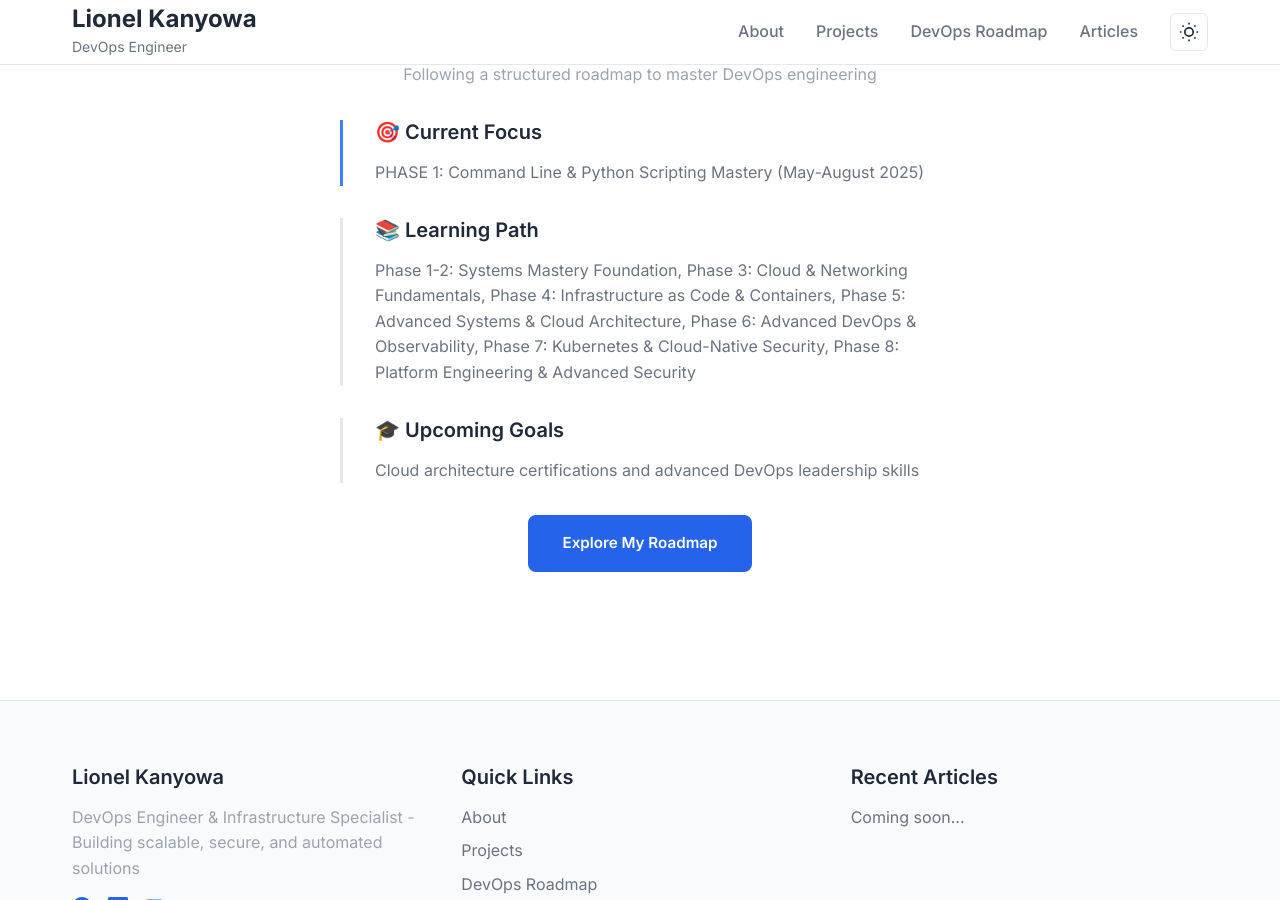
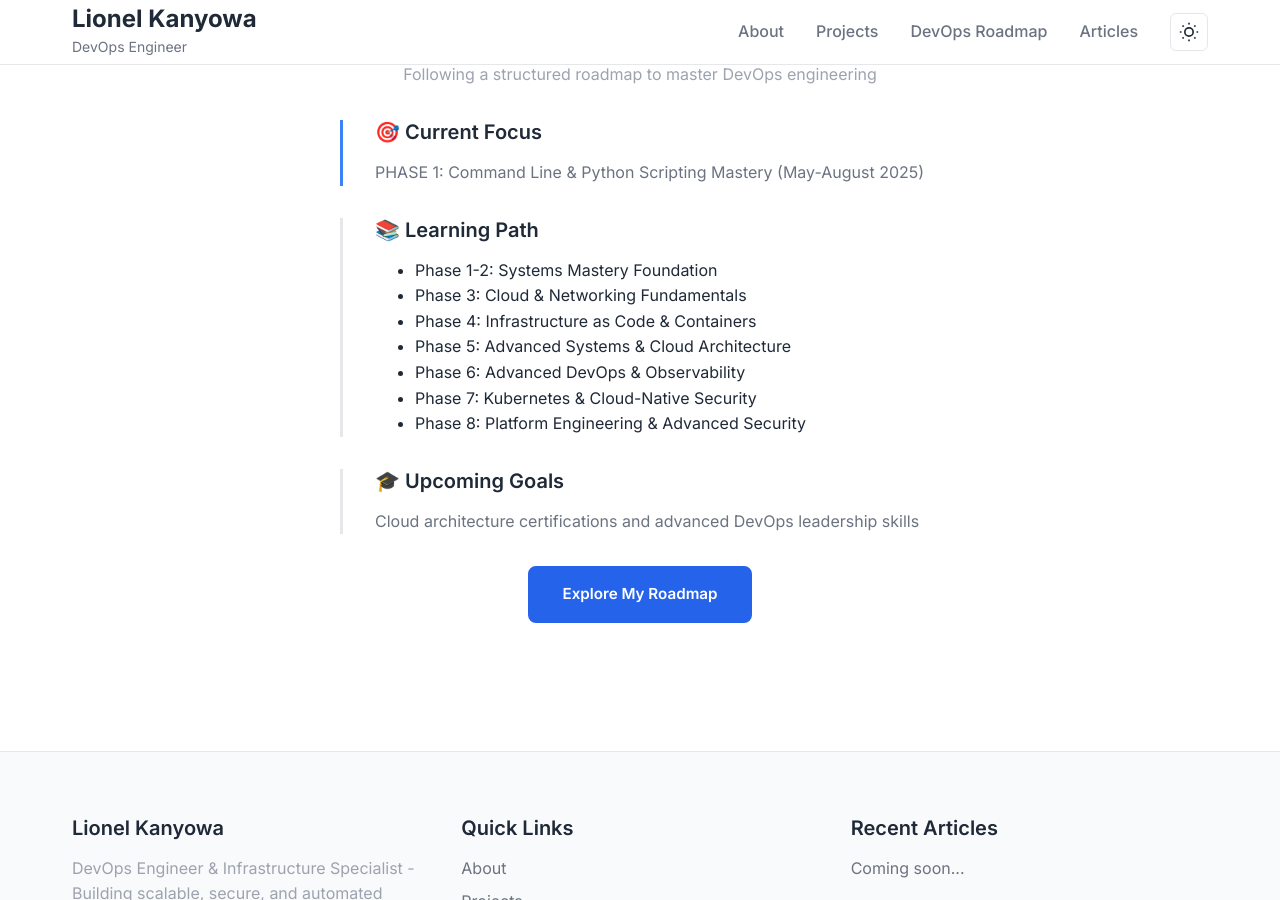
Before and after one commit to lionelkanyowa/lionelkanyowa.github.io, a Jekyll site: the page built from index.html, in a window 1280 px wide and 900 px high, scrolled down 2451 px. Built offline with Jekyll 4.4.1, drawn with Linux system fonts in a browser that asks for light colours.

Commit message:
chore: updated index.html to change content on the'My DevOps' section

```diff
--- a/index.html
+++ b/index.html
@@ -111,9 +111,16 @@ title: Home
 
       <div style="border-left: 3px solid var(--border-color); padding-left: 2rem; margin-bottom: 2rem;">
         <h4 style="margin-bottom: 0.5rem;">📚 Learning Path</h4>
-        <p>Phase 1-2: Systems Mastery Foundation, Phase 3: Cloud & Networking Fundamentals, Phase 4: Infrastructure as
-          Code & Containers, Phase 5: Advanced Systems & Cloud Architecture, Phase 6: Advanced DevOps & Observability,
-          Phase 7: Kubernetes & Cloud-Native Security, Phase 8: Platform Engineering & Advanced Security</p>
+        <ul>
+          <li>Phase 1-2: Systems Mastery Foundation</li>
+          <li>Phase 3: Cloud & Networking Fundamentals</li>
+          <li>Phase 4: Infrastructure as
+            Code & Containers</li>
+          <li>Phase 5: Advanced Systems & Cloud Architecture</li>
+          <li>Phase 6: Advanced DevOps & Observability</li>
+          <li>Phase 7: Kubernetes & Cloud-Native Security</li>
+          <li>Phase 8: Platform Engineering & Advanced Security</li>
+        </ul>
       </div>
 
       <div style="border-left: 3px solid var(--border-color); padding-left: 2rem;">
```
